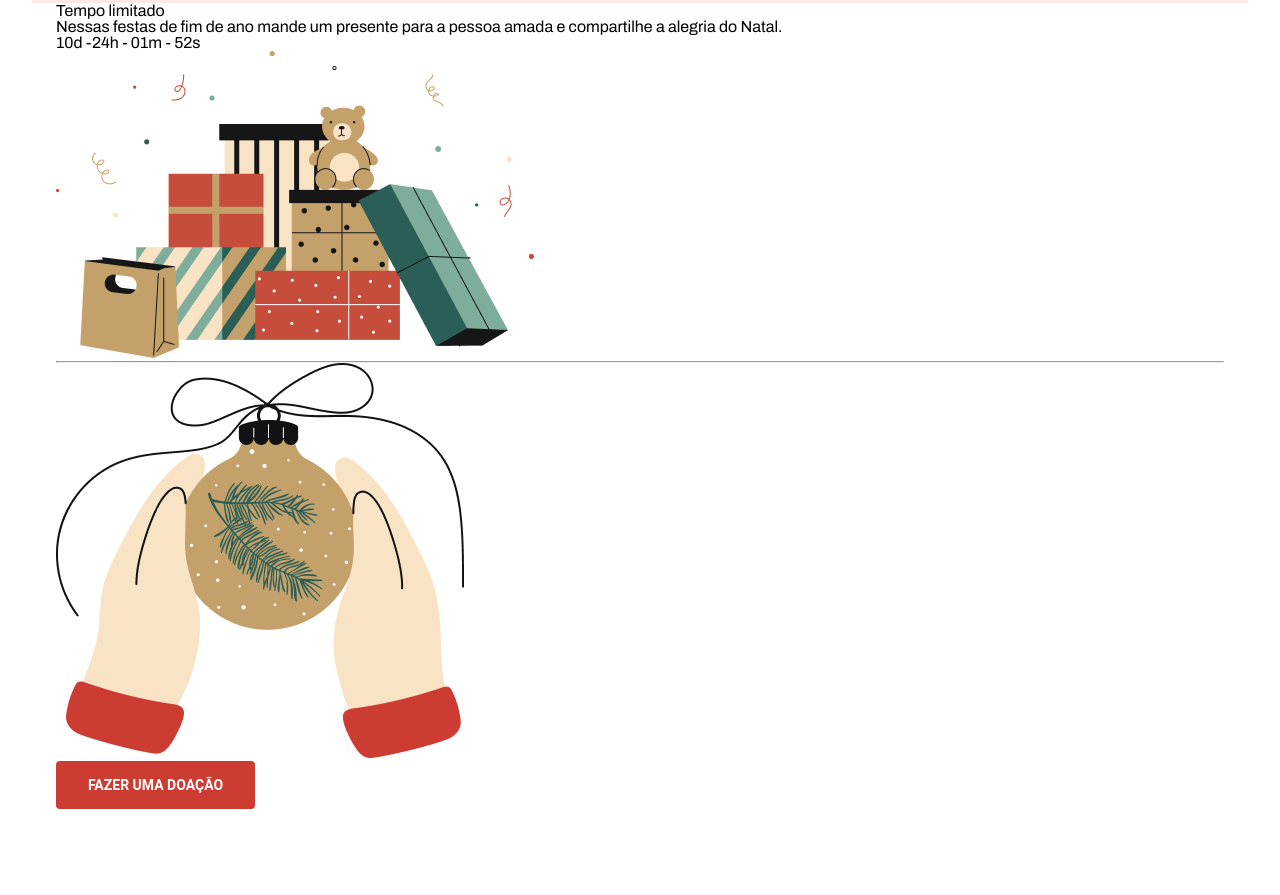
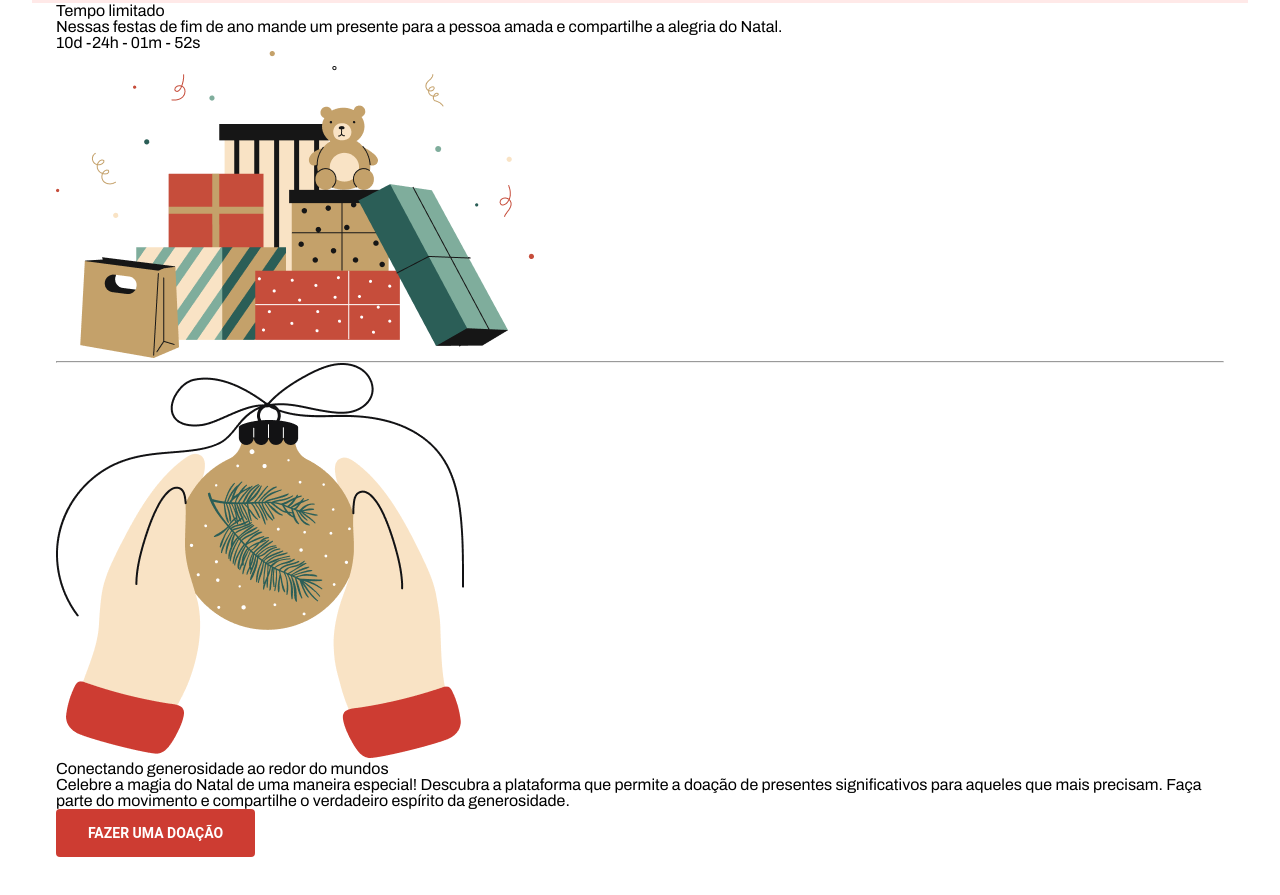
Before and after one commit to ViniciusdeASantana/Desafio_014, a plain HTML site: page index.html in a window 1280 px wide. Shown: the part 701-1596 px from the top of the page. Before the commit the page ends 1574 px from the top, so only its background shows below. Drawn offline with Linux system fonts and the light colour scheme.

Commit message:
salvando conteúdo

```diff
--- a/index.html
+++ b/index.html
@@ -41,12 +41,17 @@
       <div class="main-wrapper__timer">
         <p class="main__timer">10d -24h - 01m - 52s</p>
       </div>
-      <img src="img/main_img.png" alt="presentes" />
+      <img src="img/main_img.png" alt="presentes" class="main-" />
       <hr />
       <img src="img/main_img2.png" alt="mãos com bola de natal" />
       <div>
-        <h1></h1>
-        <p></p>
+        <h1 class="main-title">Conectando generosidade ao redor do mundos</h1>
+        <p class="main-paragraph">
+          Celebre a magia do Natal de uma maneira especial! Descubra a
+          plataforma que permite a doação de presentes significativos para
+          aqueles que mais precisam. Faça parte do movimento e compartilhe o
+          verdadeiro espírito da generosidade.
+        </p>
       </div>
       <button class="header__btn">FAZER UMA DOAÇÃO</button>
     </main>
```
Also changed, not shown: css/style.css (+7 -0 lines).
